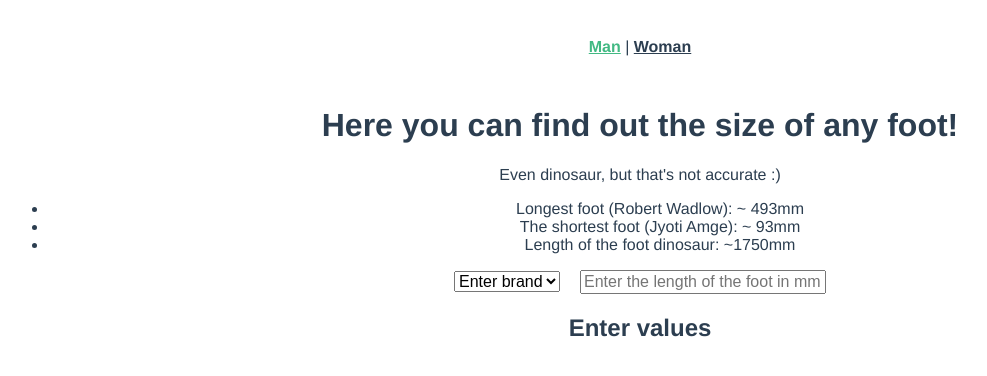
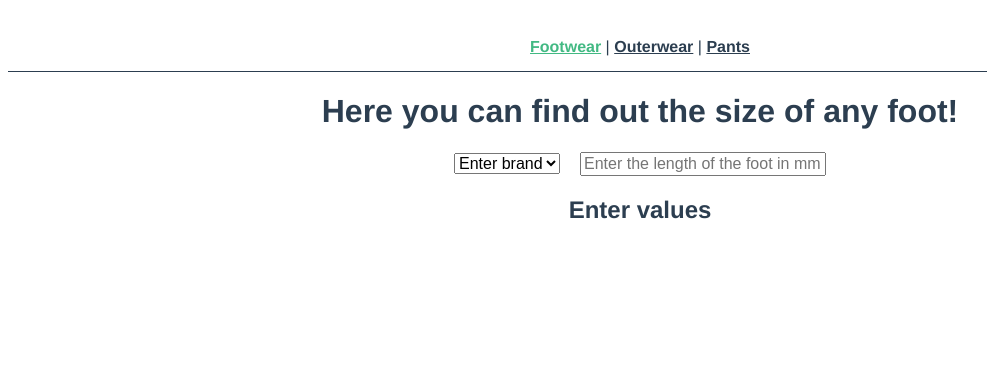
Before and after one commit to stvvvvvv/find-your-size, a Vue app: page /#/ in a window 1280 px wide. Shown: the top 376 px of the page, without its empty margins (0-987 px from the left). Built offline with nearby package versions, Linux system fonts and the light colour scheme.

Commit message:
New navigation

```diff
--- a/src/App.vue
+++ b/src/App.vue
@@ -1,7 +1,8 @@
 <template>
   <div id="nav">
-    <router-link to="/">Man</router-link> |
-    <router-link to="/clothing">Woman</router-link>
+    <router-link to="/">Footwear</router-link> |
+    <router-link to="/outwear">Outerwear</router-link> |
+    <router-link to="/pants">Pants</router-link>
   </div>
   <router-view/>
 </template>
@@ -16,8 +17,9 @@
 }
 
 #nav {
-  padding: 30px;
-
+  padding-top: 30px;
+  padding-bottom: 15px;
+  border-bottom: 1px solid #2c3e50;
   a {
     font-weight: bold;
     color: #2c3e50;
--- a/src/router/index.js
+++ b/src/router/index.js
@@ -8,9 +8,14 @@ const routes = [
     component: Home
   },
   {
-    path: '/clothing',
-    name: 'clothing',
-    component: () => import('../views/Сlothing.vue')
+    path: '/outwear',
+    name: 'outwear',
+    component: () => import('../views/Outwear.vue')
+  },
+  {
+    path: '/pants',
+    name: 'pants',
+    component: () => import('../views/Pants.vue')
   }
 ]
 
--- a/src/views/Home.vue
+++ b/src/views/Home.vue
@@ -1,12 +1,6 @@
 <template>
   <div class="footwear">
     <h1>Here you can find out the size of any foot!</h1>
-    <p>Even dinosaur, but that's not accurate :)</p>
-    <ul>
-      <li>Longest foot (Robert Wadlow): ~ 493mm</li>
-      <li>The shortest foot (Jyoti Amge): ~ 93mm</li>
-      <li>Length of the foot dinosaur: ~1750mm</li>
-    </ul>
     <select class="footwear__select" v-model="selectedValue">
       <option disabled value="">Enter brand</option>
       <option value="1">Adidas</option>
@@ -41,7 +35,7 @@
             <tr>
               <td>{{ Math.round((Number(inputValue) + (2 * 6.6666)) / 6.6666) }}</td>
               <td>{{ Math.round((Number(inputValue) + (2 * 8.4666)) / 8.4666 - 24) }}</td>
-              <td>{{ Math.round((Number(inputValue) + (2 * 8.4666)) / 8.4666 - 23) }}</td>
+              <td>{{ Math.round((Number(inputValue) + (2 * 8.4666)) / 8.4666 - 23) + 0.5 }}</td>
               <td>{{ Math.round((Number(inputValue) + (2 * 8.4666)) / 8.4666 - 25) }}</td>
               <td>{{ Math.round((Number(inputValue) + (2 * 6.6666)) / 6.6666 - 1) }}</td>
             </tr>
@@ -80,8 +74,7 @@ export default {
       }
     }
   },
-  computed: {
-  },
+  computed: {},
 
   components: {}
 }
@@ -90,6 +83,18 @@ export default {
 <style lang='scss'>
 .container {
   margin: 0 10vw;
+}
+.sub-nav{
+    font-size: 14px;
+    padding-top: 30px;
+  a {
+    font-weight: bold;
+    color: #2c3e50;
+
+    &.router-link-exact-active {
+      color: #42b983;
+    }
+  }
 }
 .footwear__select {
   margin-right: 20px;
@@ -122,4 +127,5 @@ export default {
  transition: .5s;
  transition: opacity .5;
 }
+
 </style>
--- /dev/null
+++ b/src/views/Outwear.vue
@@ -0,0 +1,5 @@
+<template>
+  <div class="outerwear">
+    <h1>Outerwear</h1>
+  </div>
+</template>
--- /dev/null
+++ b/src/views/Pants.vue
@@ -0,0 +1,5 @@
+<template>
+  <div class="pants">
+    <h1>Pants</h1>
+  </div>
+</template>
--- a/src/views/Сlothing.vue
+++ /dev/null
@@ -1,5 +0,0 @@
-<template>
-  <div class="сlothing">
-    <h1>This is an about page</h1>
-  </div>
-</template>
```
